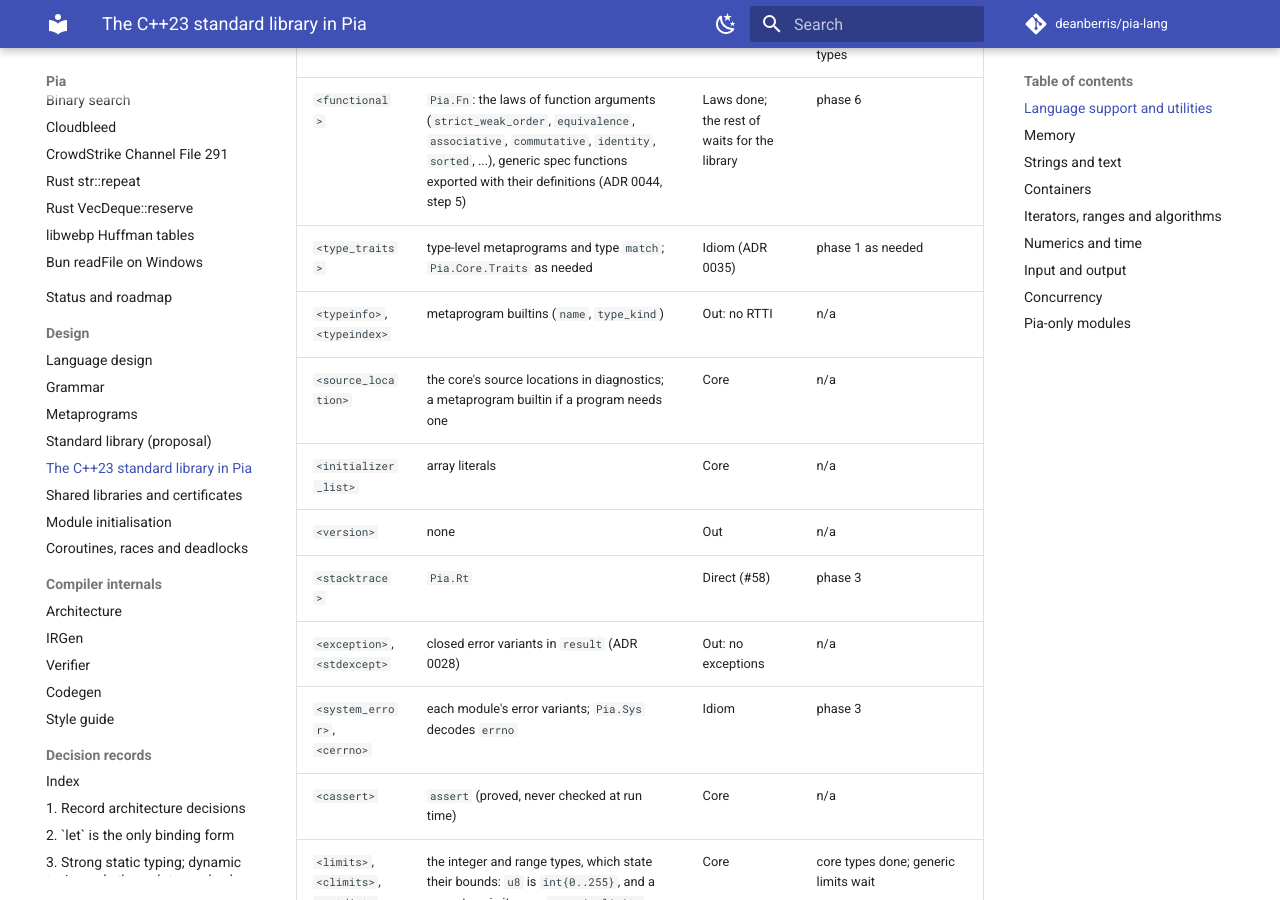
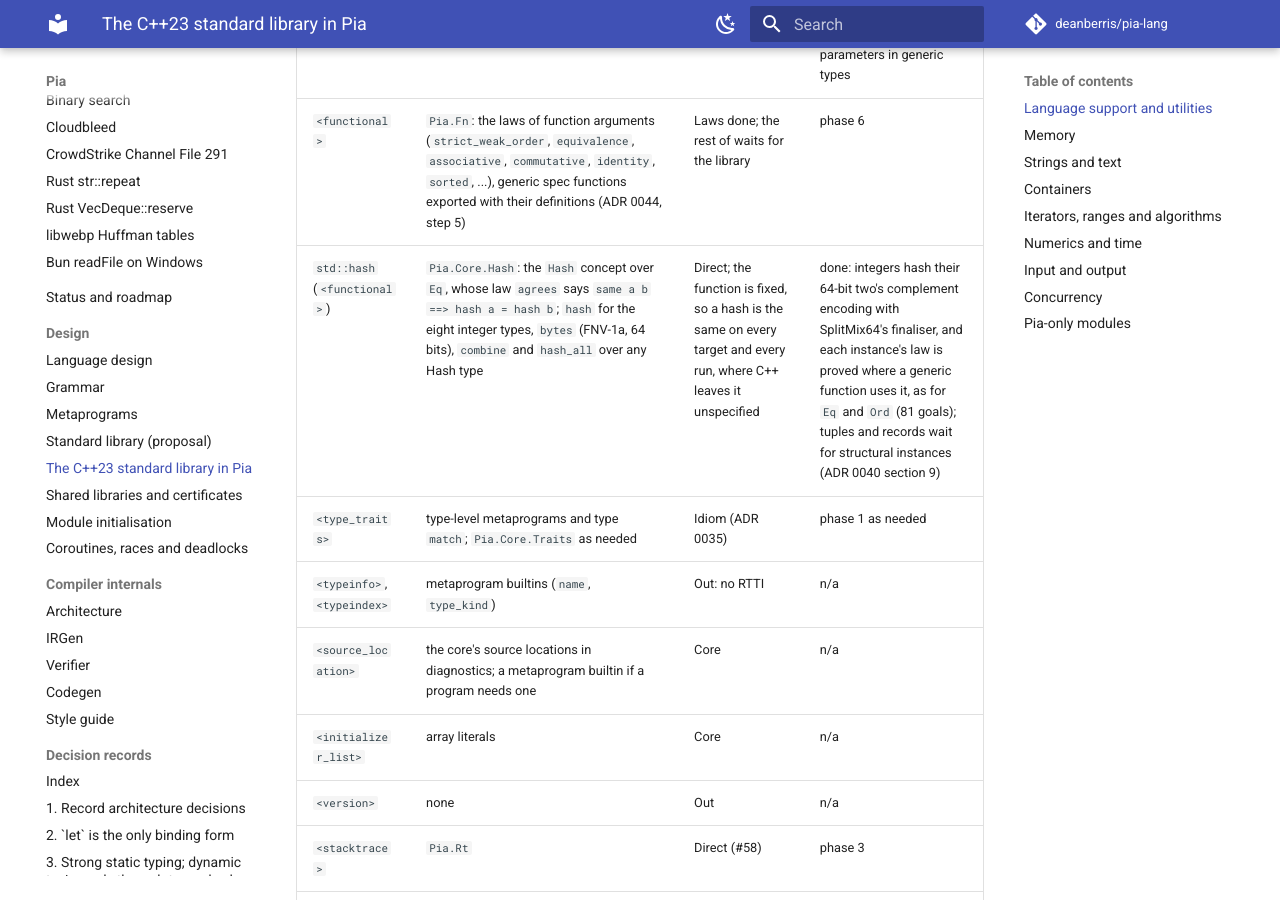
Before and after one commit to deanberris/pia-lang, an MkDocs documentation site: the page built from docs/cpp-std.md, in a window 1280 px wide and 900 px high, scrolled down 2410 px. Built offline with MkDocs 1.6.1 and Material for MkDocs 9.7.7, drawn with Linux system fonts in a browser that asks for light colours; comment, search, counter and statistics services are not loaded.

Commit message:
Pia.Core.Hash: std::hash, the Hash concept with its law, FNV-1a (phase 1.10)
The Hash concept is Eq with a hash to u64 that agrees with it, a law
proved for each instance where a generic function uses it. The integer
instances hash a value's 64-bit two's complement encoding with
SplitMix64's finaliser. bytes is FNV-1a over a byte slice, specified by
the fold fnv. combine and hash_all hash a slice of any Hash type.

Co-Authored-By: Claude Opus 5.5 <noreply@anthropic.com>

```diff
--- a/docs/cpp-std.md
+++ b/docs/cpp-std.md
@@ -23,6 +23,7 @@ Pia gives what the C++ library lets a program do, in Pia's idioms: slices instea
 | `<any>` | `dyn` | Out: no run-time type information (ADR 0003) | n/a |
 | `<bitset>` | `Pia.Core.Bit` over `[u64; n]` | Direct | deferred: value parameters in generic types |
 | `<functional>` | `Pia.Fn`: the laws of function arguments (`strict_weak_order`, `equivalence`, `associative`, `commutative`, `identity`, `sorted`, ...), generic spec functions exported with their definitions (ADR 0044, step 5) | Laws done; the rest of <functional> waits for the library | phase 6 |
+| `std::hash` (`<functional>`) | `Pia.Core.Hash`: the `Hash` concept over `Eq`, whose law `agrees` says `same a b ==> hash a = hash b`; `hash` for the eight integer types, `bytes` (FNV-1a, 64 bits), `combine` and `hash_all` over any Hash type | Direct; the function is fixed, so a hash is the same on every target and every run, where C++ leaves it unspecified | done: integers hash their 64-bit two's complement encoding with SplitMix64's finaliser, and each instance's law is proved where a generic function uses it, as for `Eq` and `Ord` (81 goals); tuples and records wait for structural instances (ADR 0040 section 9) |
 | `<type_traits>` | type-level metaprograms and type `match`; `Pia.Core.Traits` as needed | Idiom (ADR 0035) | phase 1 as needed |
 | `<typeinfo>`, `<typeindex>` | metaprogram builtins (`name`, `type_kind`) | Out: no RTTI | n/a |
 | `<source_location>` | the core's source locations in diagnostics; a metaprogram builtin if a program needs one | Core | n/a |
```
Also changed, not shown: CODEMAP.md (+1 -1 lines), 7 other files.
